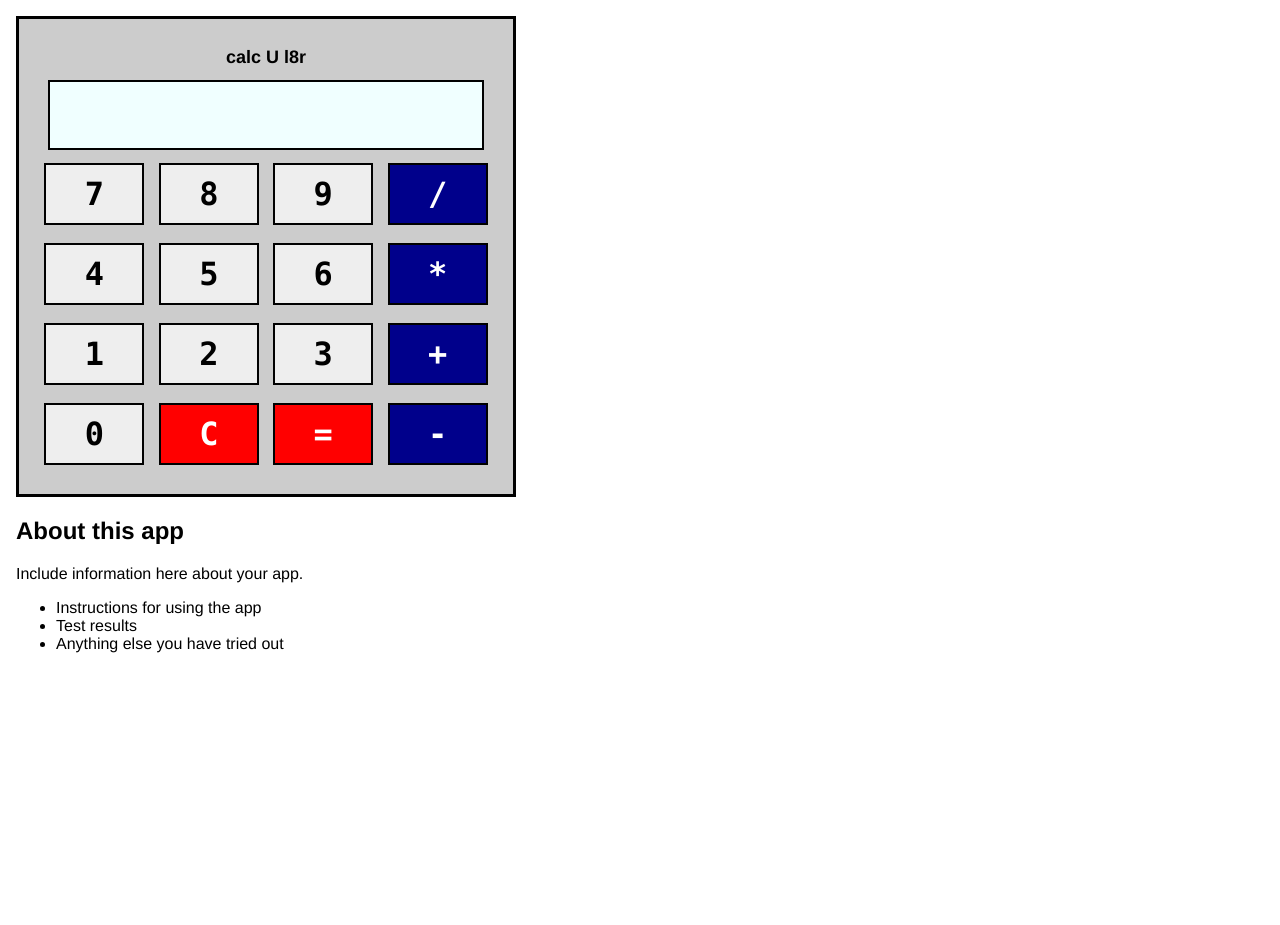
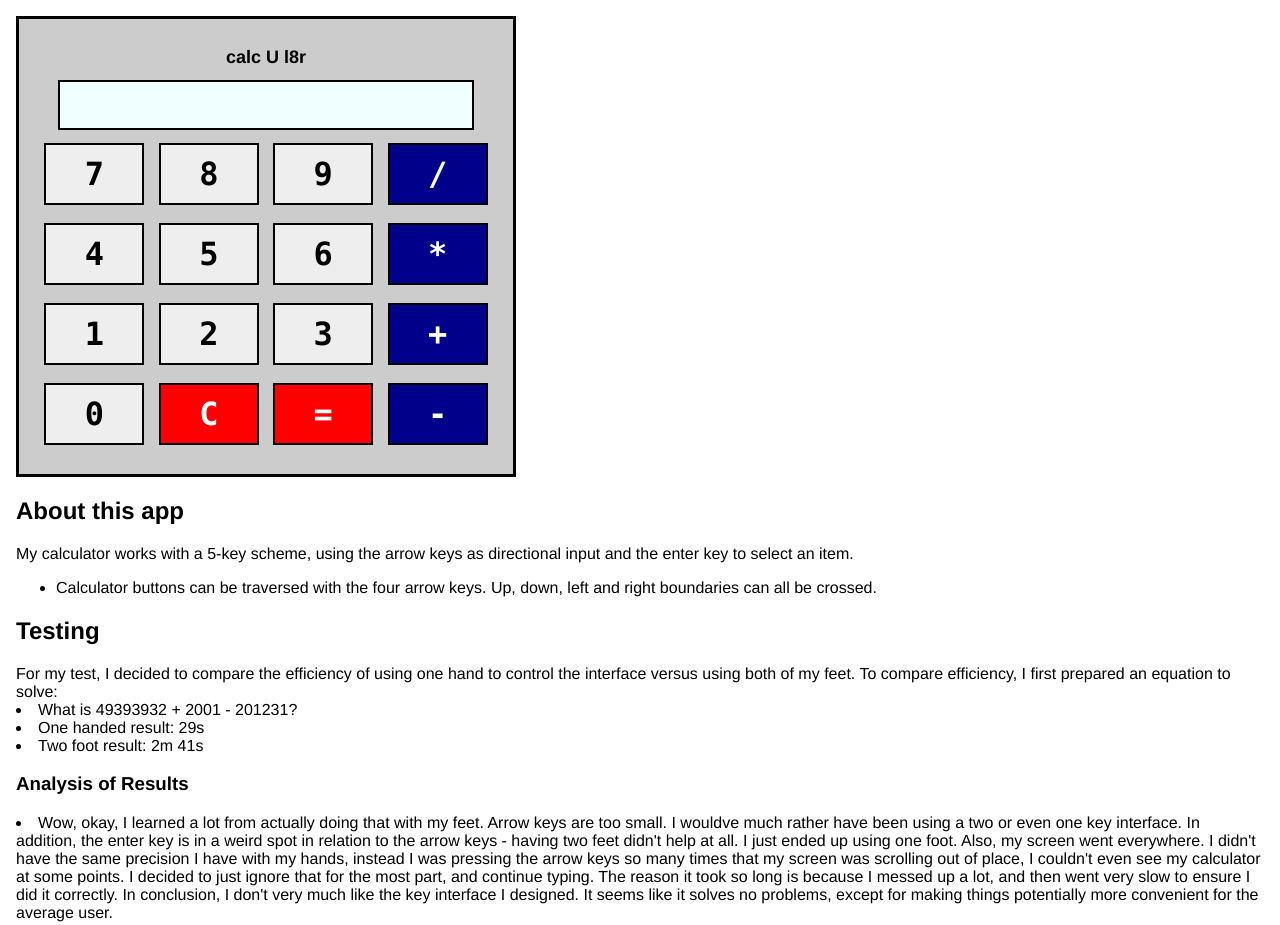
Before and after one commit to tyleralbee/CSCI4830A8, a plain HTML site: page index.html in a window 1280 px wide. Shown: the top 925 px of the page. Before the commit the page ends 800 px from the top, so only its background shows below. Drawn offline with nearby package versions, Linux system fonts and the light colour scheme.

Commit message:
added desc and info about testing

```diff
--- a/index.html
+++ b/index.html
@@ -1,5 +1,4 @@
 
-<!DOCTYPE html PUBLIC "-//W3C//DTD HTML 4.01//EN">
 <html>
 	<head>
 		<title>
@@ -40,14 +39,20 @@
 		</div>
 		<div id="comments">
 			<h2>About this app</h2>
-			<p>Include information here about your app.</p>
+			<p>My calculator works with a 5-key scheme, using the arrow keys as directional input and the enter key to select an item.</p>
 			<ul>
-				<li>Instructions for using the app</li>
-				<li>Test results</li>
-				<li>Anything else you have tried out</li>
-			</ul>
+				<li>Calculator buttons can be traversed with the four arrow keys. Up, down, left and right boundaries can all be crossed. </li>
+        </ul>
+				<h2>Testing</h2>
+				<div>For my test, I decided to compare the efficiency of using one hand to control the interface versus using both of my feet. To compare efficiency, I first prepared an equation to solve:</div>
+        <li>What is 49393932 + 2001 - 201231?</li>
+        <li>One handed result: 29s</li>
+        <li>Two foot result: 2m 41s</li>
+        <h3>Analysis of Results</h3>
+        <li>Wow, okay, I learned a lot from actually doing that with my feet. Arrow keys are too small. I wouldve much rather have been using a two or even one key interface. In addition, the enter key is in a weird spot in relation to the arrow keys - having two feet didn't help at all. I just ended up using one foot. Also, my screen went everywhere. I didn't have the same precision I have with my hands, instead I was pressing the arrow keys so many times that my screen was scrolling out of place, I couldn't even see my calculator at some points. I decided to just ignore that for the most part, and continue typing. The reason it took so long is because I messed up a lot, and then went very slow to ensure I did it correctly. In conclusion, I don't very much like the key interface I designed. It seems like it solves no problems, except for making things potentially more convenient for the average user. </li>
+
 		</div>
 		<script src="https://ajax.googleapis.com/ajax/libs/jquery/3.2.1/jquery.min.js" type="text/javascript"></script>
 		<script src="calculator.js" type="text/javascript"></script>
 	</body>
-</html>
+</html>v
```
